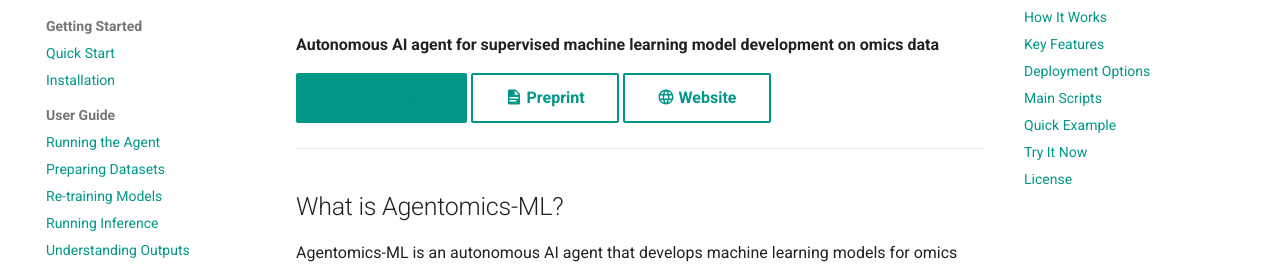
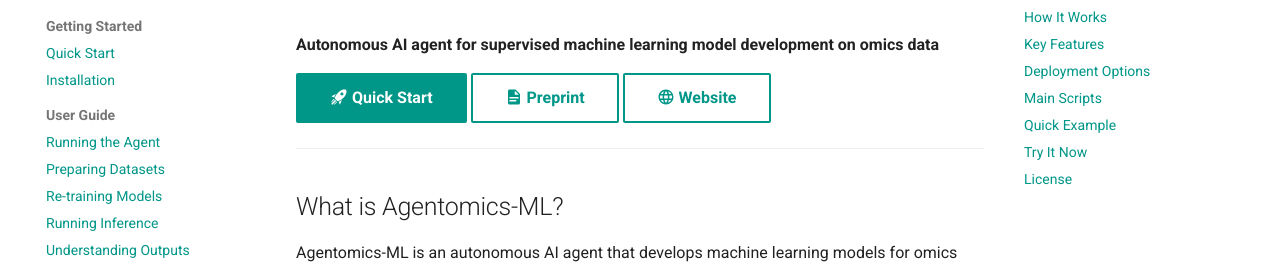
Before and after one commit to BioGeMT/agentomics-ml, an MkDocs documentation site: the page built from docs/index.md, in a window 1280 px wide and 1400 px high. Shown: the part 148-417 px from the top of the window. Built offline with MkDocs 1.6.1 and Material for MkDocs 9.7.7, drawn with Linux system fonts in a browser that asks for light colours; comment, search, counter and statistics services are not loaded.

Commit message:
White text on buttons

```diff
--- a/docs/stylesheets/extra.css
+++ b/docs/stylesheets/extra.css
@@ -11,9 +11,11 @@
 .md-button--primary {
   background-color: #009688 !important;
   border-color: #009688 !important;
+  color: white !important;
 }
 
 .md-button--primary:hover {
   background-color: #00796b !important;
   border-color: #00796b !important;
+  color: white !important;
 }
```
